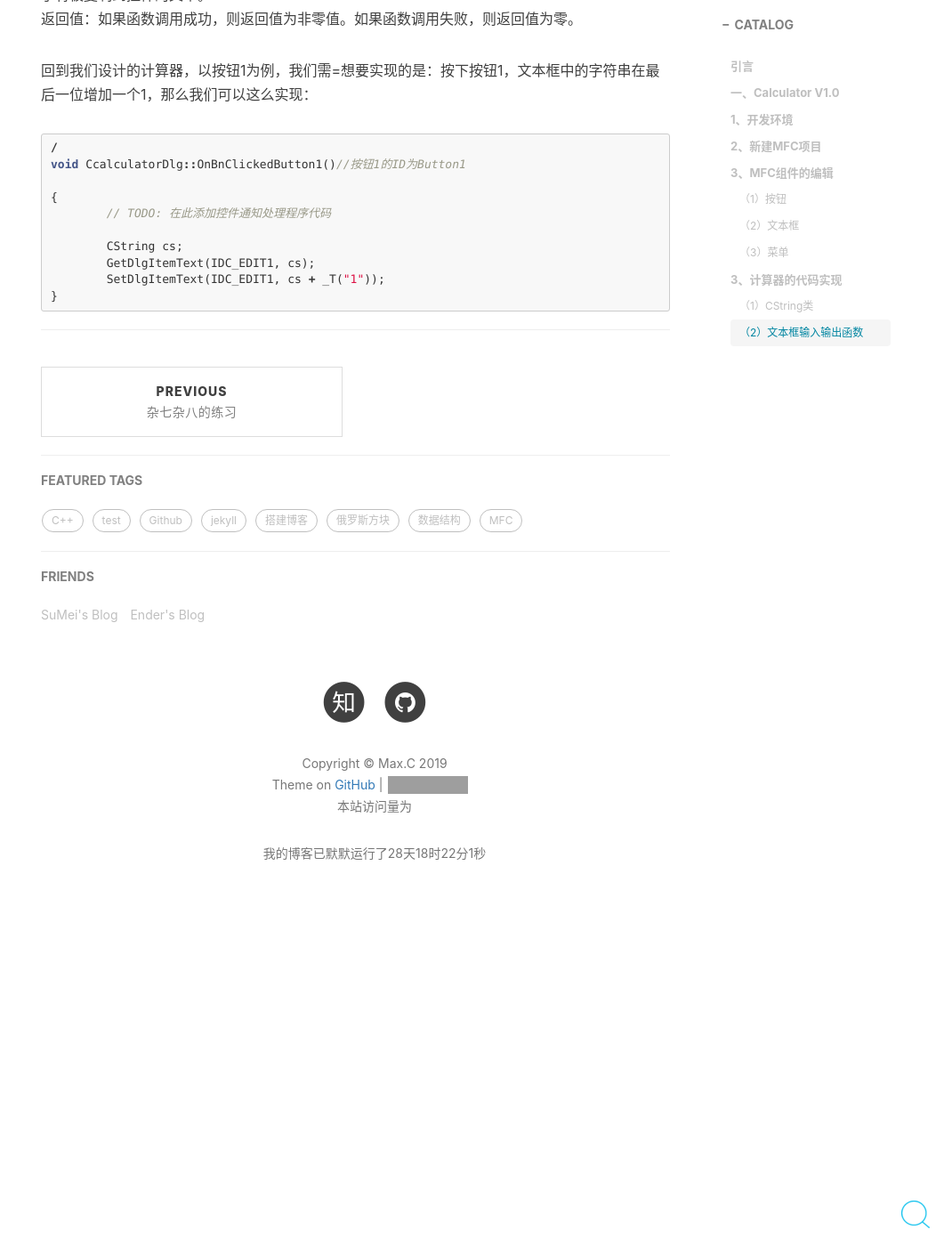
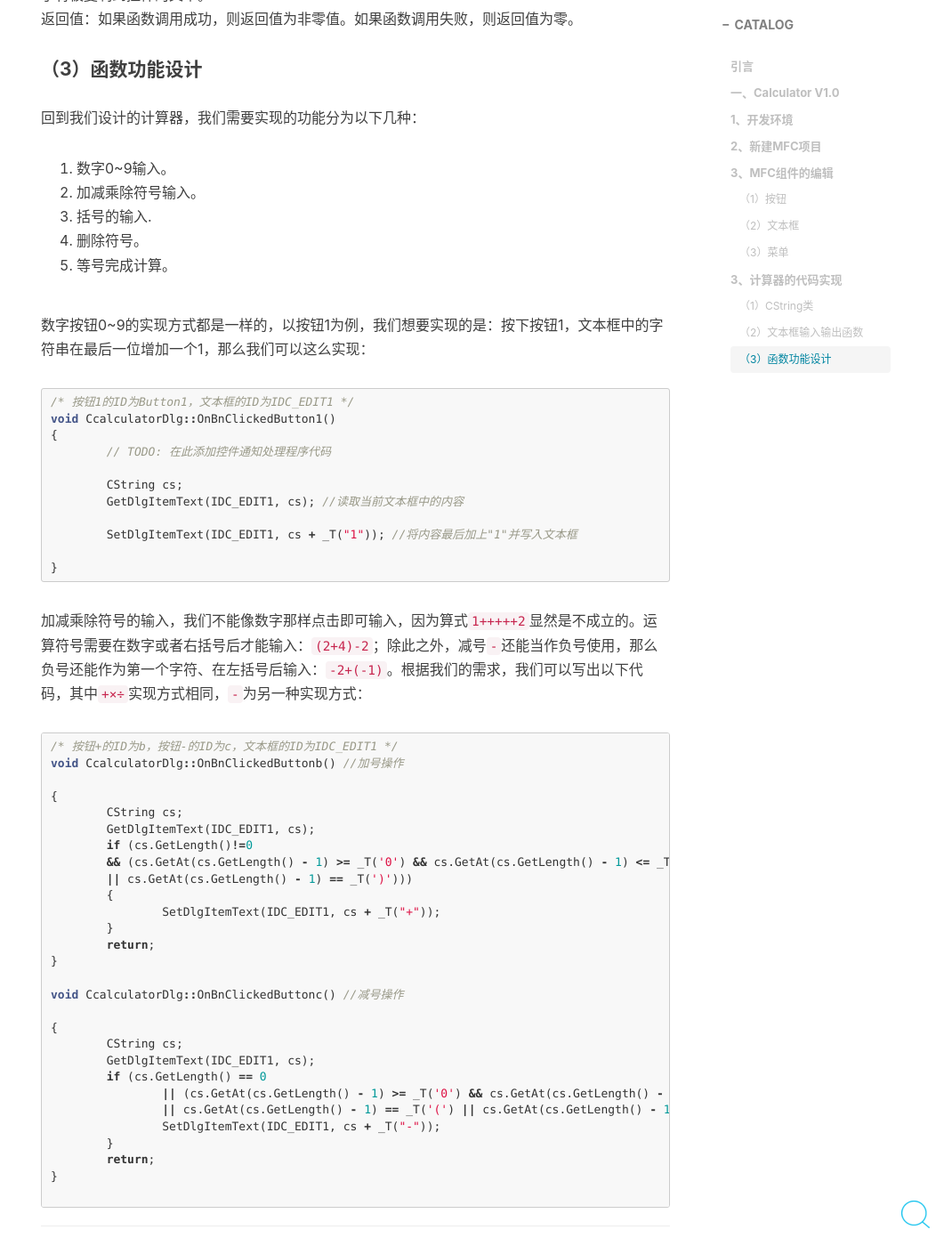
Before and after one commit to 437436999/437436999-coder.github.io, a Jekyll site: the page built from _posts/2019-09-06-Calculator.md, in a window 1280 px wide and 1400 px high, scrolled down 14562 px. Shown: the whole window at 89% size, without its empty margins (219-1280 px from the left). Built offline with Jekyll 4.4.1, drawn with Linux system fonts in a browser that asks for light colours; nearby versions of some CDN libraries; comment, search, counter and statistics services are not loaded; before the commit the page ends 15625 px from its top, so only the background shows below that; grey boxes are pictures that could not be loaded.

Commit message:
Update 2019-09-06-Calculator.md

````diff
--- a/_posts/2019-09-06-Calculator.md
+++ b/_posts/2019-09-06-Calculator.md
@@ -248,20 +248,68 @@ TCHAR CH=str.GetAt(str.GetLength()-1); //CH='o'
 调用`SetDlgItemText`可设置对话框中控件的文本和标题，参数nlDDlgltem标识带有将被设置的标题和文本的控件（即文本框的ID），IpString指向一个以NULL结尾的字符串指针，该字符串指针包含了将被复制到控件的文本。<br>
 返回值：如果函数调用成功，则返回值为非零值。如果函数调用失败，则返回值为零。
 
-回到我们设计的计算器，以按钮1为例，我们需=想要实现的是：按下按钮1，文本框中的字符串在最后一位增加一个1，那么我们可以这么实现：
+#### （3）函数功能设计
+
+回到我们设计的计算器，我们需要实现的功能分为以下几种：
+1. 数字0~9输入。
+2. 加减乘除符号输入。
+3. 括号的输入.
+4. 删除符号。
+5. 等号完成计算。
+
+数字按钮0~9的实现方式都是一样的，以按钮1为例，我们想要实现的是：按下按钮1，文本框中的字符串在最后一位增加一个1，那么我们可以这么实现：
 
 ```cpp
-/
-void CcalculatorDlg::OnBnClickedButton1()//按钮1的ID为Button1
-
+/*
+按钮1的ID为Button1，文本框的ID为IDC_EDIT1
+*/
+void CcalculatorDlg::OnBnClickedButton1()
 {
 	// TODO: 在此添加控件通知处理程序代码
 
 	CString cs;
-	GetDlgItemText(IDC_EDIT1, cs);
-	SetDlgItemText(IDC_EDIT1, cs + _T("1"));
+	GetDlgItemText(IDC_EDIT1, cs); //读取当前文本框中的内容
+
+	SetDlgItemText(IDC_EDIT1, cs + _T("1")); //将内容最后加上"1"并写入文本框
+
 }
 ```
 
+加减乘除符号的输入，我们不能像数字那样点击即可输入，因为算式`1+++++2`显然是不成立的。运算符号需要在数字或者右括号后才能输入：`(2+4)-2`；除此之外，减号`-`还能当作负号使用，那么负号还能作为第一个字符、在左括号后输入：`-2+(-1)`。根据我们的需求，我们可以写出以下代码，其中`+×÷`实现方式相同，`-`为另一种实现方式：
+
+```cpp
+/*
+按钮+的ID为b，按钮-的ID为c，文本框的ID为IDC_EDIT1
+*/
+void CcalculatorDlg::OnBnClickedButtonb() //加号操作
+
+{
+	CString cs;
+	GetDlgItemText(IDC_EDIT1, cs);
+	if (cs.GetLength()!=0
+	&& (cs.GetAt(cs.GetLength() - 1) >= _T('0') && cs.GetAt(cs.GetLength() - 1) <= _T('9')
+	|| cs.GetAt(cs.GetLength() - 1) == _T(')')))
+	{
+		SetDlgItemText(IDC_EDIT1, cs + _T("+"));
+	}
+	return;
+}
+
+void CcalculatorDlg::OnBnClickedButtonc() //减号操作
+
+{
+	CString cs;
+	GetDlgItemText(IDC_EDIT1, cs);
+	if (cs.GetLength() == 0
+		|| (cs.GetAt(cs.GetLength() - 1) >= _T('0') && cs.GetAt(cs.GetLength() - 1) <= _T('9'))
+		|| cs.GetAt(cs.GetLength() - 1) == _T('(') || cs.GetAt(cs.GetLength() - 1) == _T(')')) {
+		SetDlgItemText(IDC_EDIT1, cs + _T("-"));
+	}
+	return;
+}
+
+```
+
+
 
 ***
````
